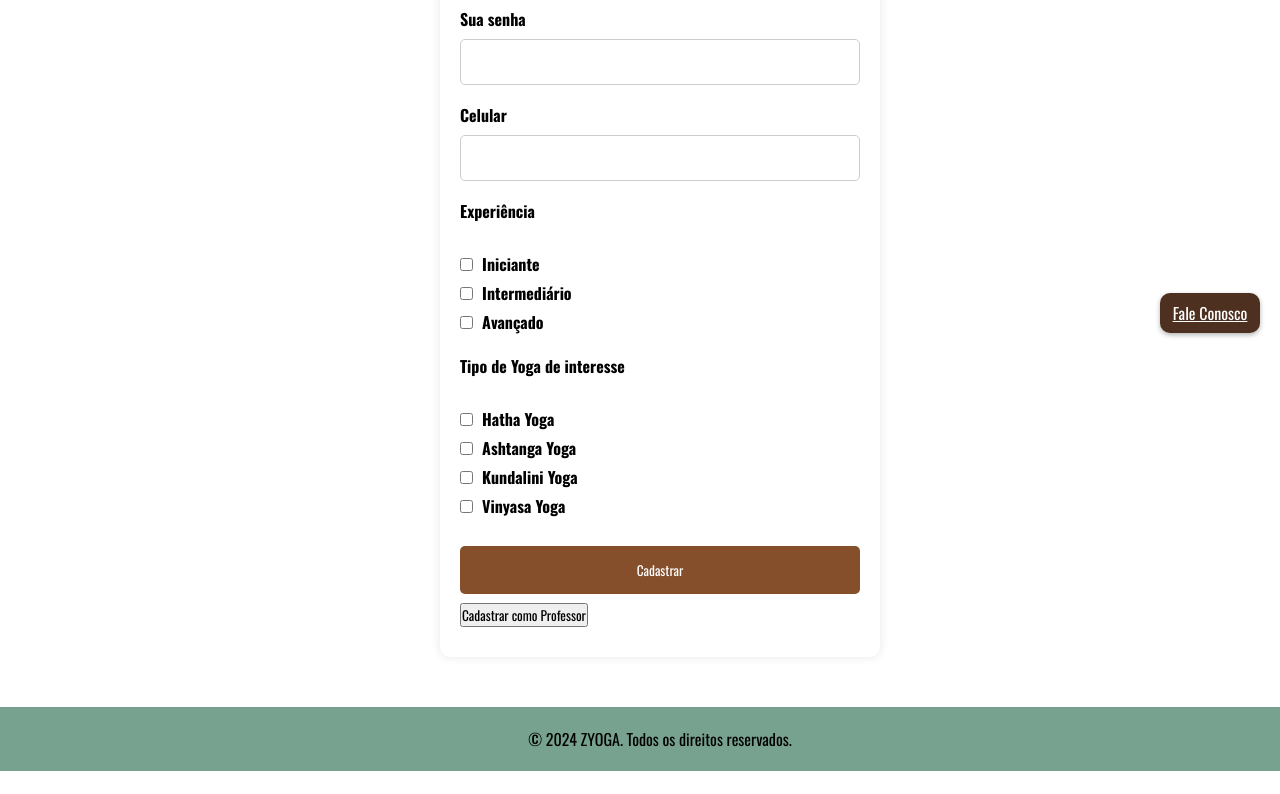
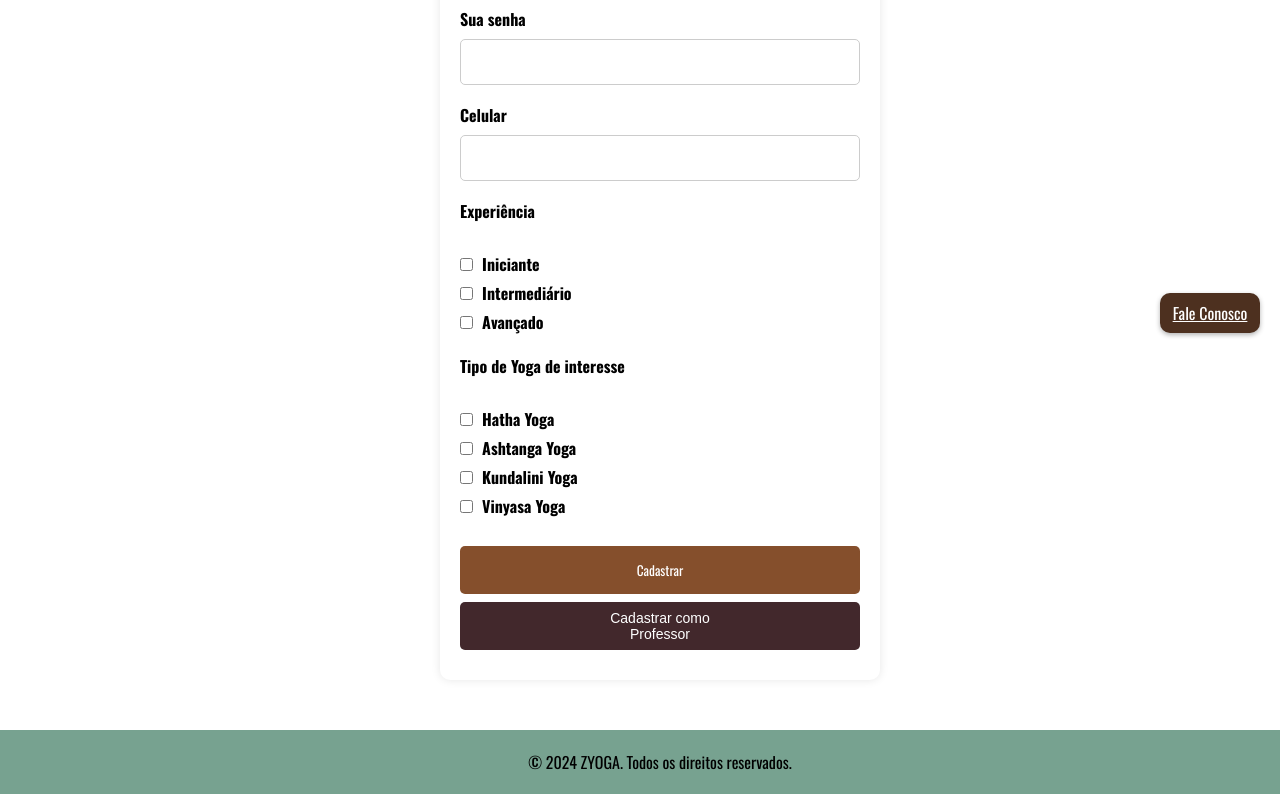
Before and after one commit to vini-nrt/aula-interface, a plain HTML site: page cadastro.html in a window 1280 px wide. Shown: the part 447-1241 px from the top of the page. Before the commit the page ends 1218 px from the top, so only its background shows below. Drawn offline with nearby package versions, Linux system fonts and the light colour scheme.

Commit message:
Update cadastro.css

```diff
--- a/cadastro.css
+++ b/cadastro.css
@@ -156,6 +156,22 @@
     background-color: #3d3d3d;
   }
 
+.cadastro-prof {
+    padding: 8px 120px;
+    font-size: 14px;
+    border: none;
+    border-radius: 5px;
+    color: #fff;
+    background-color: #42282c;
+    font-family: 'Poppins', sans-serif;
+    cursor: pointer;
+}
+
+.cadastro-prof:hover {
+    background-color: #3d3d3d;
+}
+
+
   input[type="submit"]:hover {
     background-color: #6b3d1d;
   }
```
